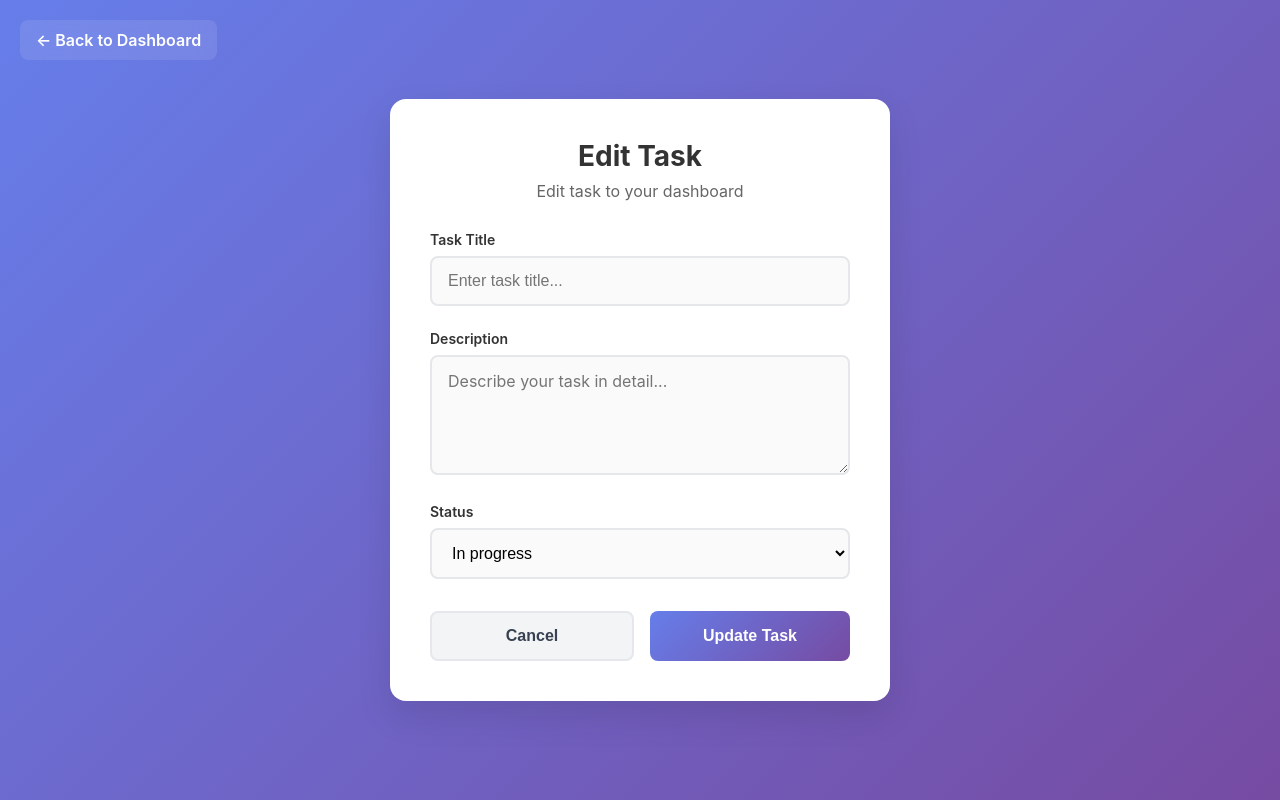
After one commit to chaitanyavaddi/task-manager, a FastAPI app: template templates/edit_task.html in a window 1280 px wide. The commit adds this page. Run offline with FastAPI, Linux system fonts and the light colour scheme; the template is opened without the code that fills it, so the values that code supplies are empty.

Commit message:
tasks updated

```diff
--- /dev/null
+++ b/templates/edit_task.html
@@ -0,0 +1,254 @@
+<!DOCTYPE html>
+<html lang="en">
+<head>
+    <meta charset="UTF-8">
+    <meta name="viewport" content="width=device-width, initial-scale=1.0">
+    <title>Create New Task</title>
+    <style>
+        * {
+            margin: 0;
+            padding: 0;
+            box-sizing: border-box;
+        }
+
+        body {
+            font-family: -apple-system, BlinkMacSystemFont, 'Segoe UI', Roboto, Oxygen, Ubuntu, Cantarell, sans-serif;
+            background: linear-gradient(135deg, #667eea 0%, #764ba2 100%);
+            min-height: 100vh;
+            display: flex;
+            align-items: center;
+            justify-content: center;
+            padding: 20px;
+        }
+
+        .form-container {
+            background: white;
+            padding: 40px;
+            border-radius: 16px;
+            box-shadow: 0 15px 35px rgba(0, 0, 0, 0.1);
+            width: 100%;
+            max-width: 500px;
+        }
+
+        .form-header {
+            text-align: center;
+            margin-bottom: 30px;
+        }
+
+        .form-header h1 {
+            color: #333;
+            font-size: 28px;
+            font-weight: 700;
+            margin-bottom: 8px;
+        }
+
+        .form-header p {
+            color: #666;
+            font-size: 16px;
+        }
+
+        .form-group {
+            margin-bottom: 24px;
+        }
+
+        .form-label {
+            display: block;
+            color: #333;
+            font-size: 14px;
+            font-weight: 600;
+            margin-bottom: 8px;
+        }
+
+        .form-input {
+            width: 100%;
+            padding: 14px 16px;
+            border: 2px solid #e5e7eb;
+            border-radius: 8px;
+            font-size: 16px;
+            transition: all 0.3s ease;
+            background: #fafafa;
+        }
+
+        .form-input:focus {
+            outline: none;
+            border-color: #667eea;
+            background: white;
+            box-shadow: 0 0 0 3px rgba(102, 126, 234, 0.1);
+        }
+
+        .form-textarea {
+            width: 100%;
+            padding: 14px 16px;
+            border: 2px solid #e5e7eb;
+            border-radius: 8px;
+            font-size: 16px;
+            font-family: inherit;
+            resize: vertical;
+            min-height: 120px;
+            transition: all 0.3s ease;
+            background: #fafafa;
+        }
+
+        .form-textarea:focus {
+            outline: none;
+            border-color: #667eea;
+            background: white;
+            box-shadow: 0 0 0 3px rgba(102, 126, 234, 0.1);
+        }
+
+        .form-select {
+            width: 100%;
+            padding: 14px 16px;
+            border: 2px solid #e5e7eb;
+            border-radius: 8px;
+            font-size: 16px;
+            background: #fafafa;
+            cursor: pointer;
+            transition: all 0.3s ease;
+        }
+
+        .form-select:focus {
+            outline: none;
+            border-color: #667eea;
+            background: white;
+            box-shadow: 0 0 0 3px rgba(102, 126, 234, 0.1);
+        }
+
+        .form-actions {
+            display: flex;
+            gap: 16px;
+            margin-top: 32px;
+        }
+
+        .btn {
+            flex: 1;
+            padding: 14px 24px;
+            border: none;
+            border-radius: 8px;
+            font-size: 16px;
+            font-weight: 600;
+            cursor: pointer;
+            transition: all 0.3s ease;
+        }
+
+        .btn-primary {
+            background: linear-gradient(135deg, #667eea 0%, #764ba2 100%);
+            color: white;
+        }
+
+        .btn-primary:hover {
+            transform: translateY(-2px);
+            box-shadow: 0 8px 25px rgba(102, 126, 234, 0.3);
+        }
+
+        .btn-secondary {
+            background: #f3f4f6;
+            color: #374151;
+            border: 2px solid #e5e7eb;
+        }
+
+        .btn-secondary:hover {
+            background: #e5e7eb;
+            transform: translateY(-1px);
+        }
+
+        .back-link {
+            position: absolute;
+            top: 20px;
+            left: 20px;
+            color: white;
+            text-decoration: none;
+            font-weight: 600;
+            padding: 10px 16px;
+            border-radius: 8px;
+            background: rgba(255, 255, 255, 0.1);
+            backdrop-filter: blur(10px);
+            transition: all 0.3s ease;
+        }
+
+        .back-link:hover {
+            background: rgba(255, 255, 255, 0.2);
+            transform: translateY(-2px);
+        }
+
+        @media (max-width: 768px) {
+            .form-container {
+                padding: 30px 20px;
+            }
+
+            .form-actions {
+                flex-direction: column;
+            }
+
+            .back-link {
+                position: static;
+                display: inline-block;
+                margin-bottom: 20px;
+            }
+        }
+    </style>
+</head>
+<body>
+    <a href="/dashboard" class="back-link">← Back to Dashboard</a>
+
+    <div class="form-container">
+        <div class="form-header">
+            <h1>Edit Task</h1>
+            <p>Edit task to your dashboard</p>
+        </div>
+
+        <form id="taskForm" action="/task/{{ task.id }}" method="POST">
+            <div class="form-group">
+                <label for="taskTitle" class="form-label">Task Title</label>
+                <input
+                    type="text"
+                    id="taskTitle"
+                    name="taskTitle"
+                    class="form-input"
+                    placeholder="Enter task title..."
+                    value="{{ task.title }}"
+                    required
+                >
+            </div>
+
+            <div class="form-group">
+                <label for="taskDescription" class="form-label">Description</label>
+                <textarea
+                    id="taskDescription"
+                    name="taskDescription"
+                    class="form-textarea"
+                    placeholder="Describe your task in detail..."
+
+                    required
+                >{{ task.description }}</textarea>
+            </div>
+
+            <div class="form-group">
+                <label for="taskPriority" class="form-label">Status</label>
+                <select id="taskPriority" name="status" class="form-select">
+                    <option value="not_started">Not Started</option>
+                    <option value="in_progress" selected>In progress</option>
+                    <option value="completed">Completed</option>
+                </select>
+            </div>
+
+            <!-- <div class="form-group">
+                <label for="taskDueDate" class="form-label">Due Date (Optional)</label>
+                <input
+                    type="date"
+                    id="taskDueDate"
+                    name="taskDueDate"
+                    class="form-input"
+                >
+            </div> -->
+
+            <div class="form-actions">
+                <button type="button" class="btn btn-secondary" onclick="goBack()">Cancel</button>
+                <button type="submit" class="btn btn-primary">Update Task</button>
+            </div>
+        </form>
+    </div>
+
+
+</body>
+</html>
```
Also changed, not shown: src/routes/tasks.py (+23 -1 lines), templates/dashboard.html (+12 -44 lines), templates/edit_task_success.html (added, +124 -0 lines).
